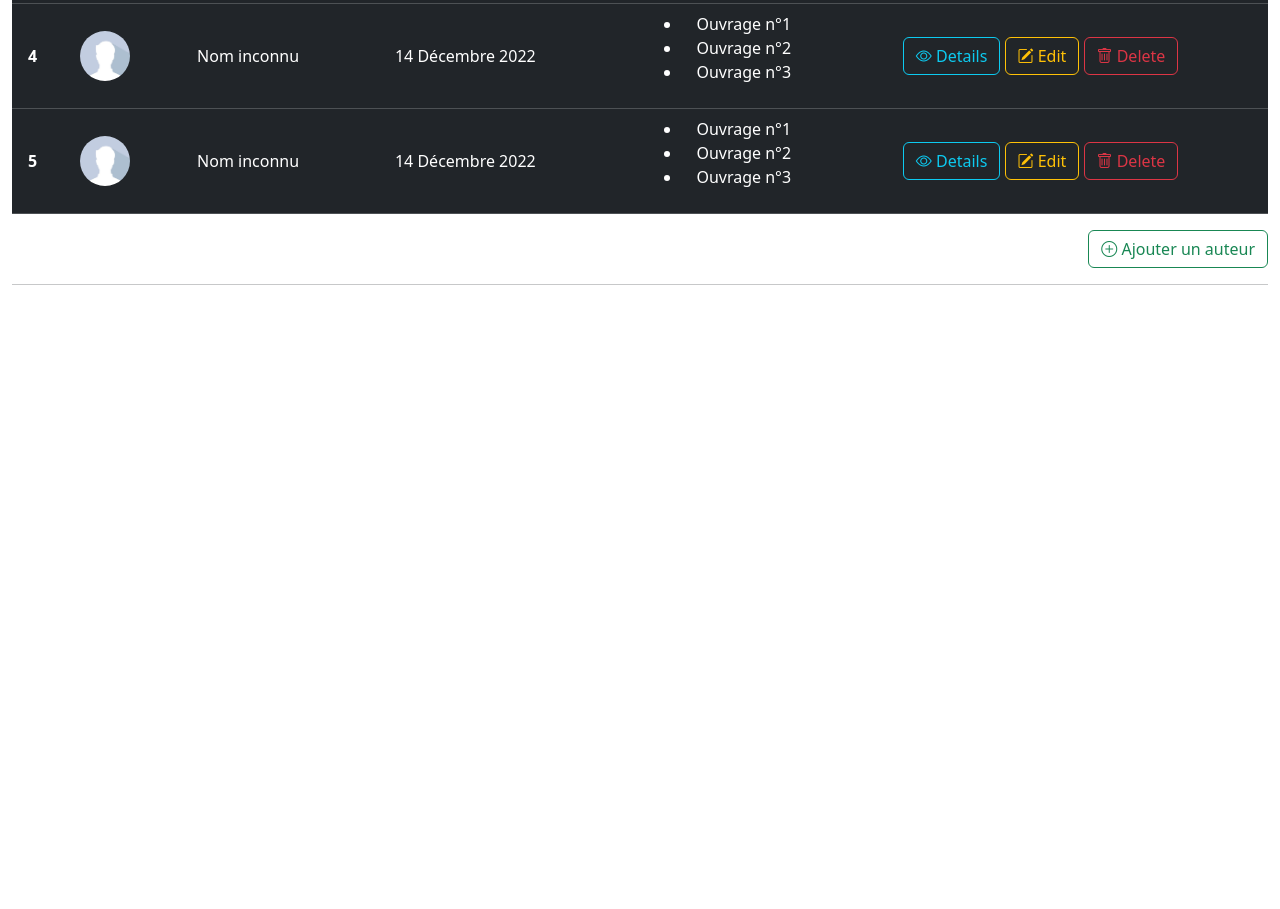
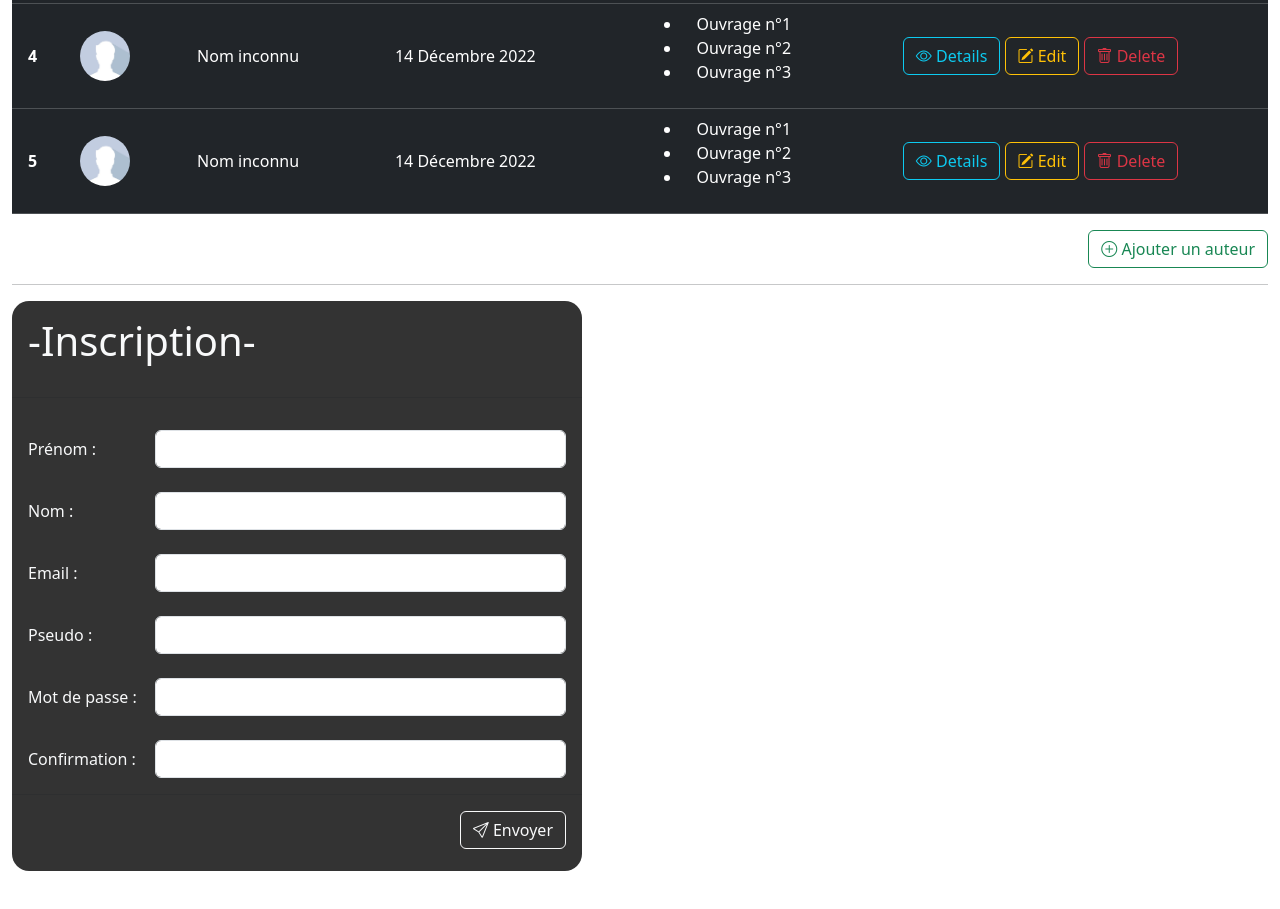
Before and after one commit to aurelie661/BOOTSTRAP, a plain HTML site: page index.html in a window 1280 px wide. Shown: the part 1275-2184 px from the top of the page. Before the commit the page ends 1576 px from the top, so only its background shows below. Drawn offline with nearby package versions, Linux system fonts and the light colour scheme.

Commit message:
exo formulaire

```diff
--- a/Design/style.css
+++ b/Design/style.css
@@ -9,3 +9,9 @@ img{
     height: 50px;
     border-radius: 50%;
 }
+.box{
+    width: 570px;
+    height: 570px;
+    background-color: rgb(51, 51, 51);
+    border-radius: 3%;
+}
--- a/index.html
+++ b/index.html
@@ -287,6 +287,63 @@
         </div>
       </div>
       <hr>
+      <div class="mb-5">
+        <div class="box">
+            <h1 class="text-light fw-light p-3">-Inscription-</h1>
+            <hr>
+            <div class="row g-3 align-items-center ms-2 text-light my-2">
+                <div class="col-auto">
+                  <label for="firstname" class="col-form-label">Prénom : </label>
+                </div>
+                <div class="col-auto w-75 ms-auto me-3">
+                  <input type="text" id="firstname" name="firstname" class="form-control">
+                </div>
+            </div>
+            <div class="row g-3 align-items-center ms-2 text-light my-2">
+                <div class="col-auto">
+                  <label for="lastname" class="col-form-label">Nom : </label>
+                </div>
+                <div class="col-auto w-75 ms-auto me-3">
+                  <input type="text" id="lastname" name="lastname" class="form-control">
+                </div>
+            </div>
+            <div class="row g-3 align-items-center ms-2 text-light my-2">
+                <div class="col-auto">
+                  <label for="email" class="col-form-label">Email : </label>
+                </div>
+                <div class="col-auto w-75 ms-auto me-3">
+                  <input type="email" name="email" id="email" class="form-control">
+                </div>
+            </div>
+            <div class="row g-3 align-items-center ms-2 text-light my-2">
+                <div class="col-auto">
+                  <label for="pseudo" class="col-form-label">Pseudo : </label>
+                </div>
+                <div class="col-auto w-75 ms-auto me-3">
+                  <input type="text" id="pseudo" name="pseudo" class="form-control">
+                </div>
+            </div>
+            <div class="row g-3 align-items-center ms-2 text-light my-2">
+                <div class="col-auto">
+                  <label for="mdp1" class="col-form-label">Mot de passe : </label>
+                </div>
+                <div class="col-auto w-75 ms-auto me-3">
+                  <input type="password" id="mdp1" name="mdp1" class="form-control">
+                </div>
+            </div>
+            <div class="row g-3 align-items-center ms-2 text-light my-2">
+                <div class="col-auto">
+                  <label for="mdp2" class="col-form-label">Confirmation : </label>
+                </div>
+                <div class="col-auto w-75 ms-auto me-3">
+                  <input type="password" id="mdp2" name="mdp2" class="form-control">
+                </div>
+            </div>
+            <hr>
+            <button class="btn btn btn-outline-light d-block ms-auto me-3"><i class="bi bi-send"></i> Envoyer</button>
+        </div>
+      </div>
+
     </main>
     <footer></footer>
   </body>
```
